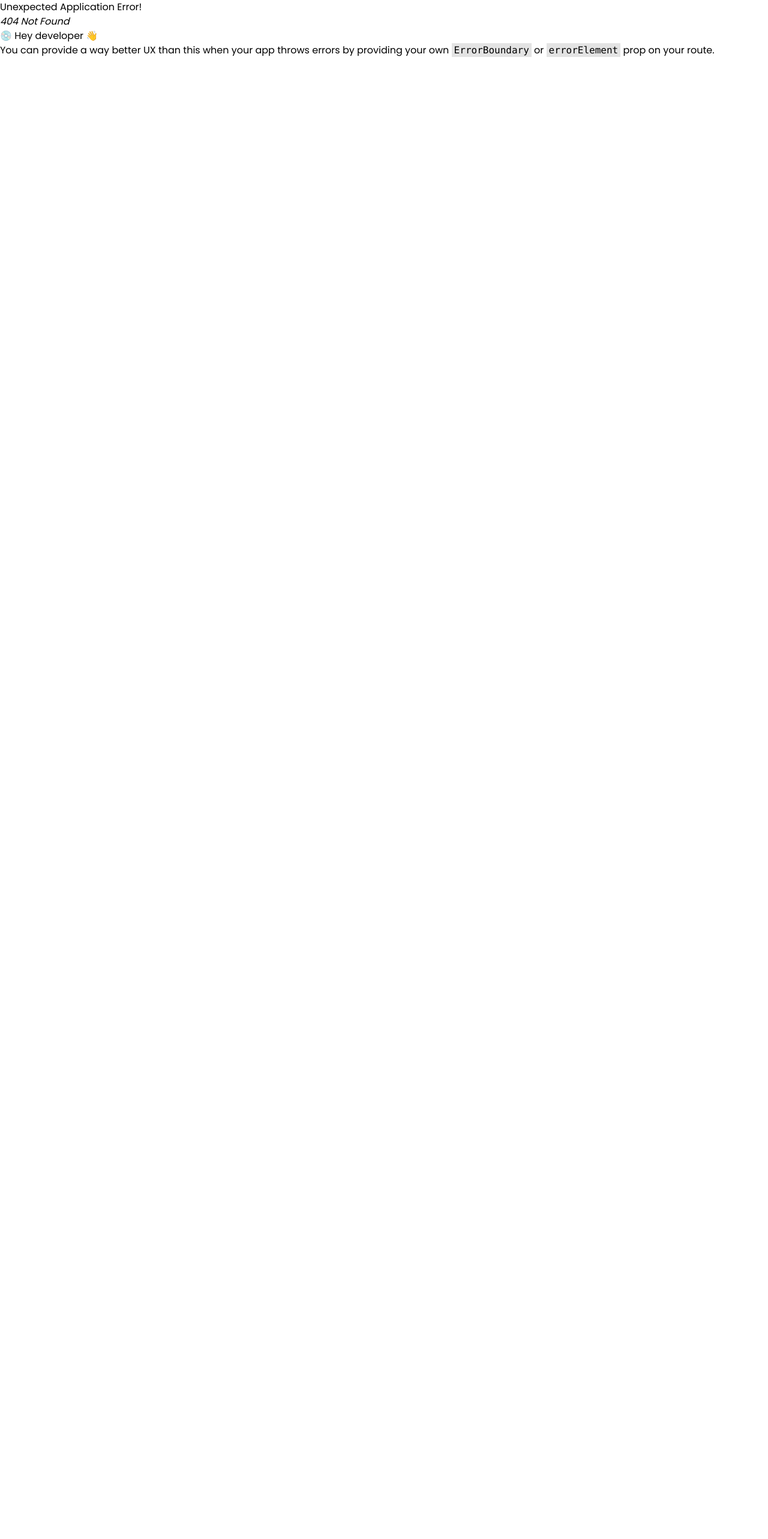
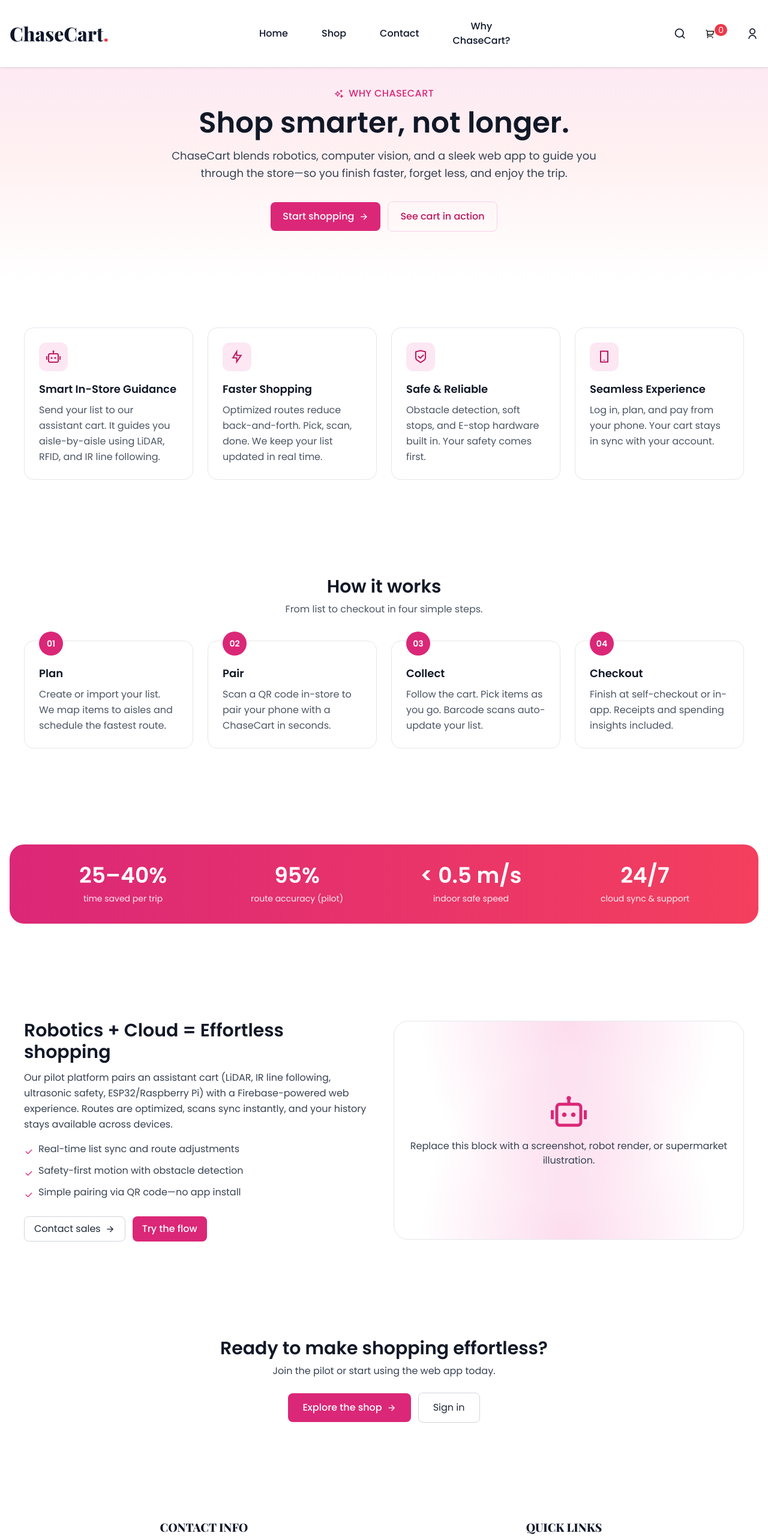
Before and after one commit to eapata8/Capstone-project, a React (Vite) app in the folder Web application/frontend/: page /why-chasecart in a window 1280 px wide. Before the commit this address had no page. Shown: the top 2566 px of the page at 60% size. Before the commit the page ends 800 px from the top, so only its background shows below. Built offline with nearby package versions, Linux system fonts and the light colour scheme.

Commit message:
added Why

```diff
--- a/Web application/frontend/src/components/Navbar.jsx
+++ b/Web application/frontend/src/components/Navbar.jsx
@@ -71,7 +71,7 @@
             <li className='link'><Link to="/">Home</Link></li>
             <li className='link'><Link to="/shop">Shop</Link></li>
             <li className='link'><Link to="/contact">Contact</Link></li>
-            <li className='link text-center'><Link to="/contact">Why ChaseCart?</Link></li>
+            <li className='link text-center'><Link to="/why_chasecart">Why ChaseCart?</Link></li>
           </ul>
         </div>
 
--- a/Web application/frontend/src/pages/cartNavigationProcessing/CartNavigationPage.jsx
+++ b/Web application/frontend/src/pages/cartNavigationProcessing/CartNavigationPage.jsx
@@ -1,6 +1,7 @@
 import React from "react";
 import { useNavigate } from "react-router-dom";
-import cartImg from "../../assets/cart.png"; // your cart image
+import cartImg from "../../assets/cart.png";
+import Type from '../../components/Type';
 
 const CartNavigationPage = () => {
   const navigate = useNavigate();
@@ -17,8 +18,7 @@
           Your cart is on the move 🛒
         </h2>
         <p className="section__subheader text-lg text-gray-700 max-w-2xl mx-auto">
-          ChaseCart is collecting your items...
-          Press the button when you're ready to checkout!
+          <Type texts={["ChaseCart is collecting your items...", "Press the button when you're ready to checkout!"]} />
         </p>
       </div>
 
@@ -37,7 +37,7 @@
           onClick={handleCheckout}
           className="bg-pink-500 text-white px-8 py-3 rounded-lg font-medium hover:bg-green-600 transition duration-300"
         >
-          J’ai ramassé mes articles → Checkout
+          I'm done → Checkout
         </button>
       </div>
 
--- /dev/null
+++ b/Web application/frontend/src/pages/why_chasecart/WhyChaseCart.jsx
@@ -0,0 +1,237 @@
+// src/pages/WhyChaseCart.jsx
+import React from "react";
+import { Link } from "react-router-dom";
+
+const perks = [
+  {
+    icon: "ri-robot-2-line",
+    title: "Smart In-Store Guidance",
+    desc: "Send your list to our assistant cart. It guides you aisle-by-aisle using LiDAR, RFID, and IR line following.",
+  },
+  {
+    icon: "ri-flashlight-line",
+    title: "Faster Shopping",
+    desc: "Optimized routes reduce back-and-forth. Pick, scan, done. We keep your list updated in real time.",
+  },
+  {
+    icon: "ri-shield-check-line",
+    title: "Safe & Reliable",
+    desc: "Obstacle detection, soft stops, and E-stop hardware built in. Your safety comes first.",
+  },
+  {
+    icon: "ri-smartphone-line",
+    title: "Seamless Experience",
+    desc: "Log in, plan, and pay from your phone. Your cart stays in sync with your account.",
+  },
+];
+
+const steps = [
+  {
+    label: "01",
+    title: "Plan",
+    desc: "Create or import your list. We map items to aisles and schedule the fastest route.",
+  },
+  {
+    label: "02",
+    title: "Pair",
+    desc: "Scan a QR code in-store to pair your phone with a ChaseCart in seconds.",
+  },
+  {
+    label: "03",
+    title: "Collect",
+    desc: "Follow the cart. Pick items as you go. Barcode scans auto-update your list.",
+  },
+  {
+    label: "04",
+    title: "Checkout",
+    desc: "Finish at self-checkout or in-app. Receipts and spending insights included.",
+  },
+];
+
+const stats = [
+  { kpi: "25–40%", label: "time saved per trip" },
+  { kpi: "95%", label: "route accuracy (pilot)" },
+  { kpi: "< 0.5 m/s", label: "indoor safe speed" },
+  { kpi: "24/7", label: "cloud sync & support" },
+];
+
+export default function WhyChaseCart() {
+  return (
+    <main className="min-h-screen bg-white">
+      {/* Hero */}
+      <section className="relative overflow-hidden">
+        <div className="absolute inset-0 bg-gradient-to-b from-pink-100 via-rose-50 to-white" />
+        <div className="section__container relative py-16 md:py-24">
+          <div className="max-w-3xl mx-auto text-center px-6">
+            <span className="inline-flex items-center gap-2 text-pink-600 font-medium uppercase tracking-wide">
+              <i className="ri-sparkling-2-line" /> Why ChaseCart
+            </span>
+            <h1 className="mt-3 text-4xl md:text-5xl font-semibold text-gray-900">
+              Shop smarter, not longer.
+            </h1>
+            <p className="mt-4 text-lg text-gray-700 leading-relaxed">
+              ChaseCart blends robotics, computer vision, and a sleek web app to guide you
+              through the store—so you finish faster, forget less, and enjoy the trip.
+            </p>
+
+            <div className="mt-8 flex items-center justify-center gap-3">
+              <Link
+                to="/shop"
+                className="inline-flex items-center gap-2 rounded-lg bg-pink-600 text-white px-5 py-3 font-medium hover:bg-pink-700 transition"
+              >
+                Start shopping <i className="ri-arrow-right-line" />
+              </Link>
+              <Link
+                to="/cart-navigation"
+                className="inline-flex items-center gap-2 rounded-lg border border-pink-200 text-pink-700 px-5 py-3 font-medium hover:bg-pink-50 transition"
+              >
+                See cart in action
+              </Link>
+            </div>
+          </div>
+        </div>
+      </section>
+
+      {/* Perks */}
+      <section className="section__container py-12 md:py-16">
+        <div className="grid md:grid-cols-2 lg:grid-cols-4 gap-6 px-6">
+          {perks.map((p) => (
+            <div
+              key={p.title}
+              className="rounded-2xl border border-gray-200 bg-white p-6 hover:shadow-lg transition"
+            >
+              <div className="w-12 h-12 rounded-xl bg-pink-100 text-pink-700 flex items-center justify-center text-2xl">
+                <i className={p.icon} />
+              </div>
+              <h3 className="mt-4 text-lg font-semibold text-gray-900">{p.title}</h3>
+              <p className="mt-2 text-gray-600 leading-relaxed">{p.desc}</p>
+            </div>
+          ))}
+        </div>
+      </section>
+
+      {/* How it works */}
+      <section className="section__container py-12 md:py-16">
+        <div className="px-6">
+          <h2 className="text-2xl md:text-3xl font-semibold text-gray-900 text-center">
+            How it works
+          </h2>
+          <p className="text-gray-600 text-center mt-2">
+            From list to checkout in four simple steps.
+          </p>
+
+          <div className="mt-10 grid sm:grid-cols-2 lg:grid-cols-4 gap-6">
+            {steps.map((s) => (
+              <div
+                key={s.label}
+                className="rounded-2xl border border-gray-200 bg-white p-6 relative"
+              >
+                <span className="absolute -top-4 left-6 inline-flex items-center justify-center w-10 h-10 rounded-full bg-pink-600 text-white text-sm font-semibold">
+                  {s.label}
+                </span>
+                <h3 className="mt-4 text-lg font-semibold text-gray-900">{s.title}</h3>
+                <p className="mt-2 text-gray-600 leading-relaxed">{s.desc}</p>
+              </div>
+            ))}
+          </div>
+        </div>
+      </section>
+
+      {/* Metrics */}
+      <section className="section__container py-12 md:py-16">
+        <div className="px-6 rounded-3xl bg-gradient-to-r from-pink-600 to-rose-500 text-white">
+          <div className="grid grid-cols-2 md:grid-cols-4 gap-6 p-8">
+            {stats.map((s) => (
+              <div key={s.label} className="text-center">
+                <div className="text-3xl md:text-4xl font-semibold">{s.kpi}</div>
+                <div className="mt-2 text-sm opacity-90">{s.label}</div>
+              </div>
+            ))}
+          </div>
+        </div>
+      </section>
+
+      {/* Tech highlight */}
+      <section className="section__container py-12 md:py-16">
+        <div className="px-6 grid lg:grid-cols-2 gap-8 items-center">
+          <div className="order-2 lg:order-1">
+            <h2 className="text-2xl md:text-3xl font-semibold text-gray-900">
+              Robotics + Cloud = Effortless shopping
+            </h2>
+            <p className="mt-3 text-gray-700 leading-relaxed">
+              Our pilot platform pairs an assistant cart (LiDAR, IR line following, ultrasonic
+              safety, ESP32/Raspberry Pi) with a Firebase-powered web experience. Routes are
+              optimized, scans sync instantly, and your history stays available across devices.
+            </p>
+            <ul className="mt-4 space-y-2 text-gray-700">
+              <li className="flex items-start gap-2">
+                <i className="ri-check-line text-pink-600 mt-1" />
+                Real-time list sync and route adjustments
+              </li>
+              <li className="flex items-start gap-2">
+                <i className="ri-check-line text-pink-600 mt-1" />
+                Safety-first motion with obstacle detection
+              </li>
+              <li className="flex items-start gap-2">
+                <i className="ri-check-line text-pink-600 mt-1" />
+                Simple pairing via QR code—no app install
+              </li>
+            </ul>
+            <div className="mt-6 flex gap-3">
+              <Link
+                to="/contact"
+                className="inline-flex items-center gap-2 rounded-lg border border-gray-300 px-4 py-2 text-gray-800 hover:bg-gray-50"
+              >
+                Contact sales <i className="ri-arrow-right-line" />
+              </Link>
+              <Link
+                to="/cart-navigation"
+                className="inline-flex items-center gap-2 rounded-lg bg-pink-600 text-white px-4 py-2 font-medium hover:bg-pink-700"
+              >
+                Try the flow
+              </Link>
+            </div>
+          </div>
+
+          {/* Decorative block (replace with your image if you want) */}
+          <div className="order-1 lg:order-2">
+            <div className="aspect-[16/10] w-full rounded-3xl border border-gray-200 bg-[radial-gradient(ellipse_at_top,rgba(244,114,182,0.25),transparent_60%),radial-gradient(ellipse_at_bottom,rgba(244,114,182,0.25),transparent_60%)] flex items-center justify-center">
+              <div className="p-6 text-center">
+                <i className="ri-robot-2-line text-6xl text-pink-600" />
+                <p className="mt-4 text-gray-700">
+                  Replace this block with a screenshot, robot render, or supermarket illustration.
+                </p>
+              </div>
+            </div>
+          </div>
+        </div>
+      </section>
+
+      {/* CTA */}
+      <section className="section__container py-14">
+        <div className="px-6 text-center">
+          <h3 className="text-2xl md:text-3xl font-semibold text-gray-900">
+            Ready to make shopping effortless?
+          </h3>
+          <p className="mt-2 text-gray-700">
+            Join the pilot or start using the web app today.
+          </p>
+          <div className="mt-6 flex items-center justify-center gap-3">
+            <Link
+              to="/shop"
+              className="inline-flex items-center gap-2 rounded-lg bg-pink-600 text-white px-6 py-3 font-medium hover:bg-pink-700"
+            >
+              Explore the shop <i className="ri-arrow-right-line" />
+            </Link>
+            <Link
+              to="/login"
+              className="inline-flex items-center gap-2 rounded-lg border border-gray-300 px-6 py-3 text-gray-800 hover:bg-gray-50"
+            >
+              Sign in
+            </Link>
+          </div>
+        </div>
+      </section>
+    </main>
+  );
+}
--- a/Web application/frontend/src/routers/router.jsx
+++ b/Web application/frontend/src/routers/router.jsx
@@ -10,6 +10,7 @@
 import Checkout from '../pages/shop/Checkout';
 import OrderSuccess from '../pages/shop/OrderSuccess';
 import CartNavigationPage from "../pages/cartNavigationProcessing/CartNavigationPage";
+import WhyChaseCart from "../pages/why_chasecart/WhyChaseCart";
 
 const router =createBrowserRouter([
 
@@ -54,6 +55,10 @@
                 element: <OrderSuccess />
             },
             {
+                path: "/why-chasecart",
+                element: <WhyChaseCart />
+            },
+            {
                 path: "/cart-navigation",
                 element: <CartNavigationPage />
             }
```
